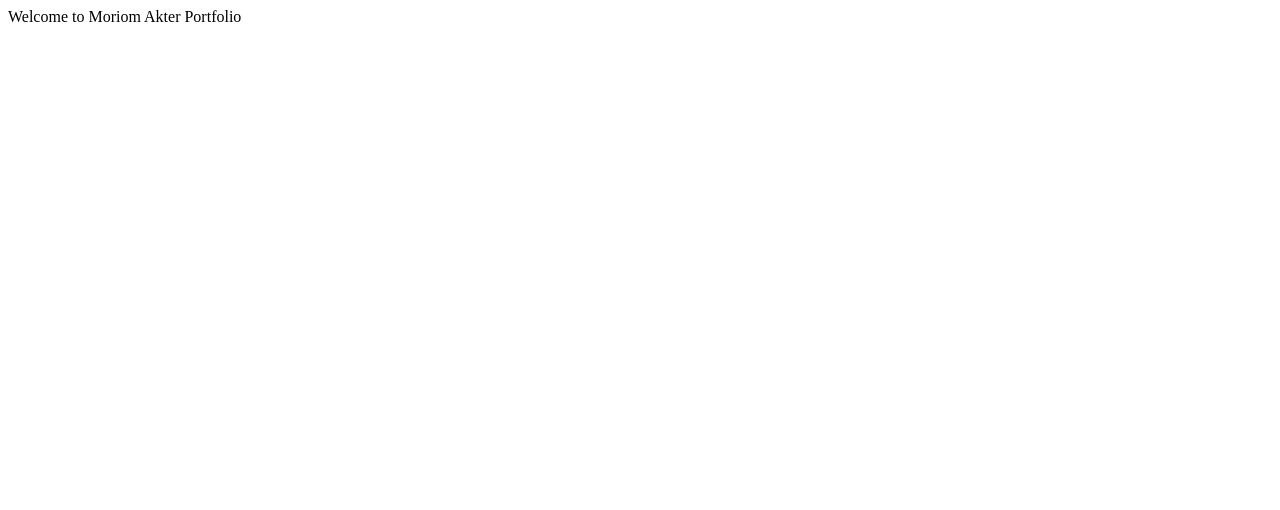
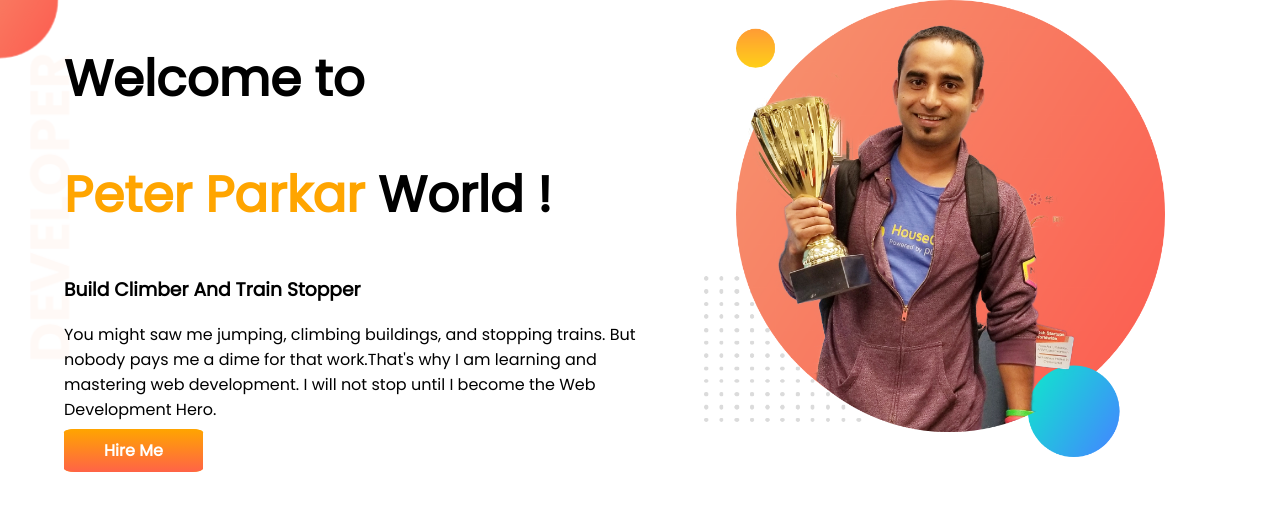
Before and after one commit to Moriomakter0033/my-website-portfolio, a plain HTML site: page index.html in a window 1280 px wide. Drawn offline with Linux system fonts and the light colour scheme.

Commit message:
top banner added

```diff
--- a/index.html
+++ b/index.html
@@ -3,9 +3,23 @@
     <meta charset="UTF-8">
     <meta http-equiv="X-UA-Compatible" content="IE=edge">
     <meta name="viewport" content="width=device-width, initial-scale=1.0">
+    <link rel="stylesheet" href="style.css">
+    <link rel="preconnect" href="https://fonts.googleapis.com">
+    <link rel="preconnect" href="https://fonts.gstatic.com" crossorigin>
+    <link href="https://fonts.googleapis.com/css2?family=Poppins&display=swap" rel="stylesheet">
     <title>my website</title>
 </head>
 <body>
-    Welcome to Moriom Akter Portfolio
-</body>
-</html>
+    <section class="top-banner">
+    <div class="half-width">
+         <h1> Welcome to </h1>
+
+         <h1> <span class="orange-color">Peter Parkar</span>   World !</h1>
+         <h3>Build Climber And Train Stopper</h3>
+         <p>You might saw me jumping, climbing buildings, and stopping trains. But nobody pays me a dime for that work.That's why I am learning and mastering web development. I will not stop until I become the Web Development Hero.</p>
+         <a class="link-button" target="_blank" href="https://programminghero.com">Hire Me</a>
+    </div>
+    <div class="half-width">
+         <img src="images/jhankar.png"
+    </div>
+    </section>
--- a/style.css
+++ b/style.css
@@ -0,0 +1,33 @@
+body{
+    font-family: 'Poppins', sans-serif;
+    margin: 0;
+}
+h1{
+    font-size: 50px;
+}
+.orange-color{
+    color: orange;
+}
+section{
+    display: flex;
+}
+.half-width{
+    width:50%;
+    padding-left:5%;
+}
+.half-width img{
+    width:80%
+}
+.link-button{
+    text-decoration: none;
+   background-color:orange;
+   background-image: linear-gradient( orange, Tomato);
+   color: white;
+   font-weight: 700;
+    padding:10px 40px;
+    border-radius: 8%;
+}
+.top-banner{
+    background-image: url(images/top-banner.png);
+    background-repeat: no-repeat;
+}
```
Also changed, not shown: images/dream-bg.png (added), images/exp-bg.png (added), images/jhankar.png (added), images/jhankar2.png (added), images/my-bg.png (added), images/my-bg2.png (added), images/top-banner.png (added), 7 other files.
